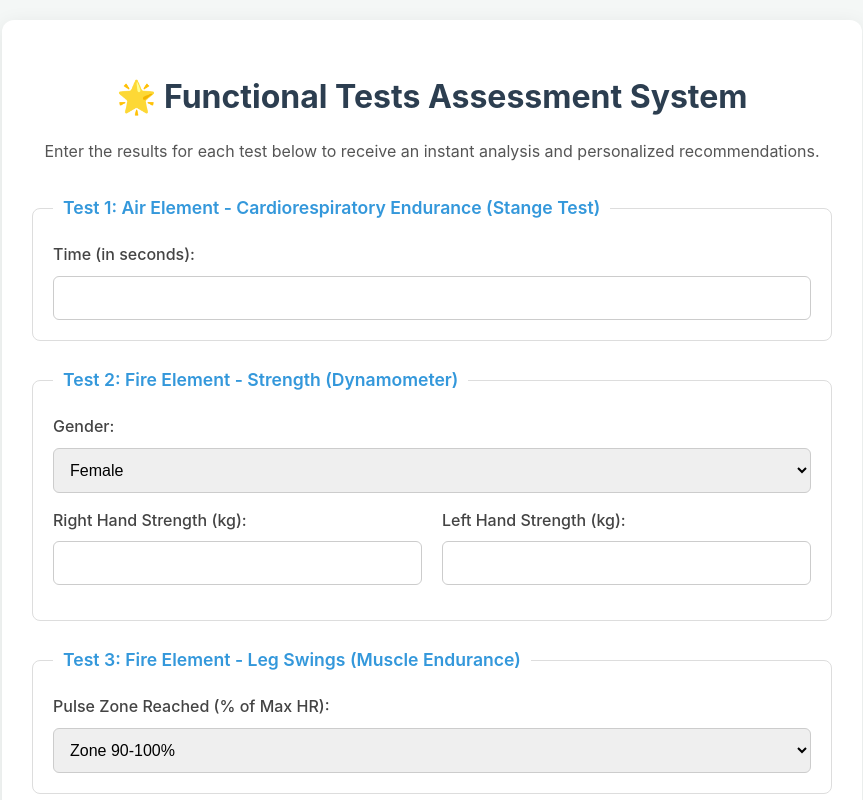
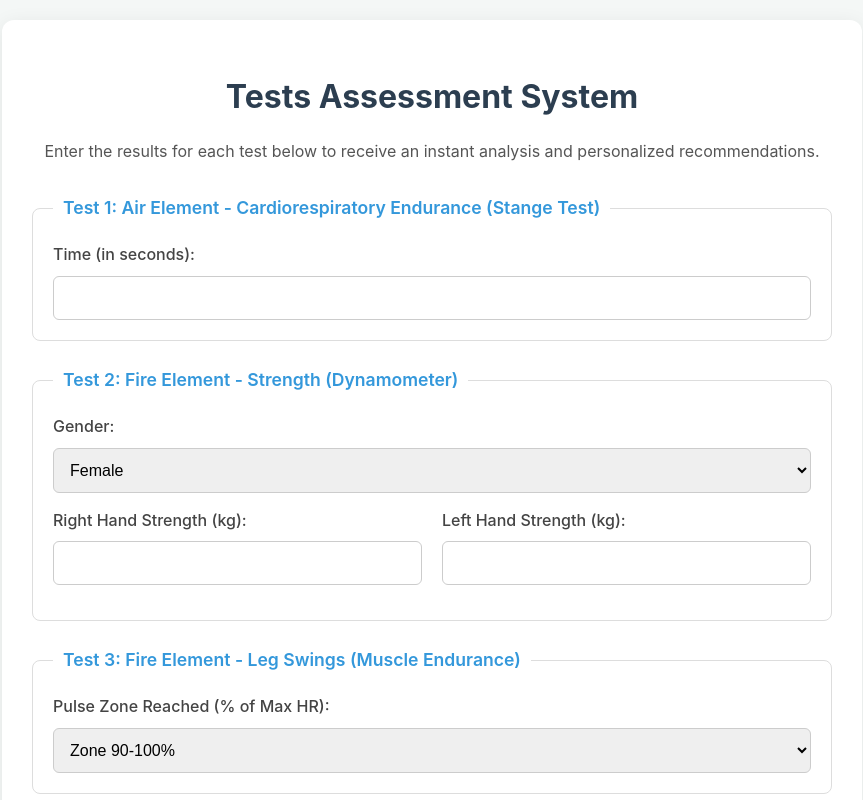
Before and after one commit to hasnain769/Test-system, a plain HTML site: page index.html in a window 1280 px wide. Shown: the top 800 px of the page, without its empty margins (208-1071 px from the left). Drawn offline with Linux system fonts and the light colour scheme.

Commit message:
new push

```diff
--- a/index.html
+++ b/index.html
@@ -8,7 +8,7 @@
 </head>
 <body>
     <div class="container">
-        <h1>🌟 Functional Tests Assessment System</h1>
+        <h1> Tests Assessment System</h1>
         <p>Enter the results for each test below to receive an instant analysis and personalized recommendations.</p>
 
         <form id="calculator-form">
```
